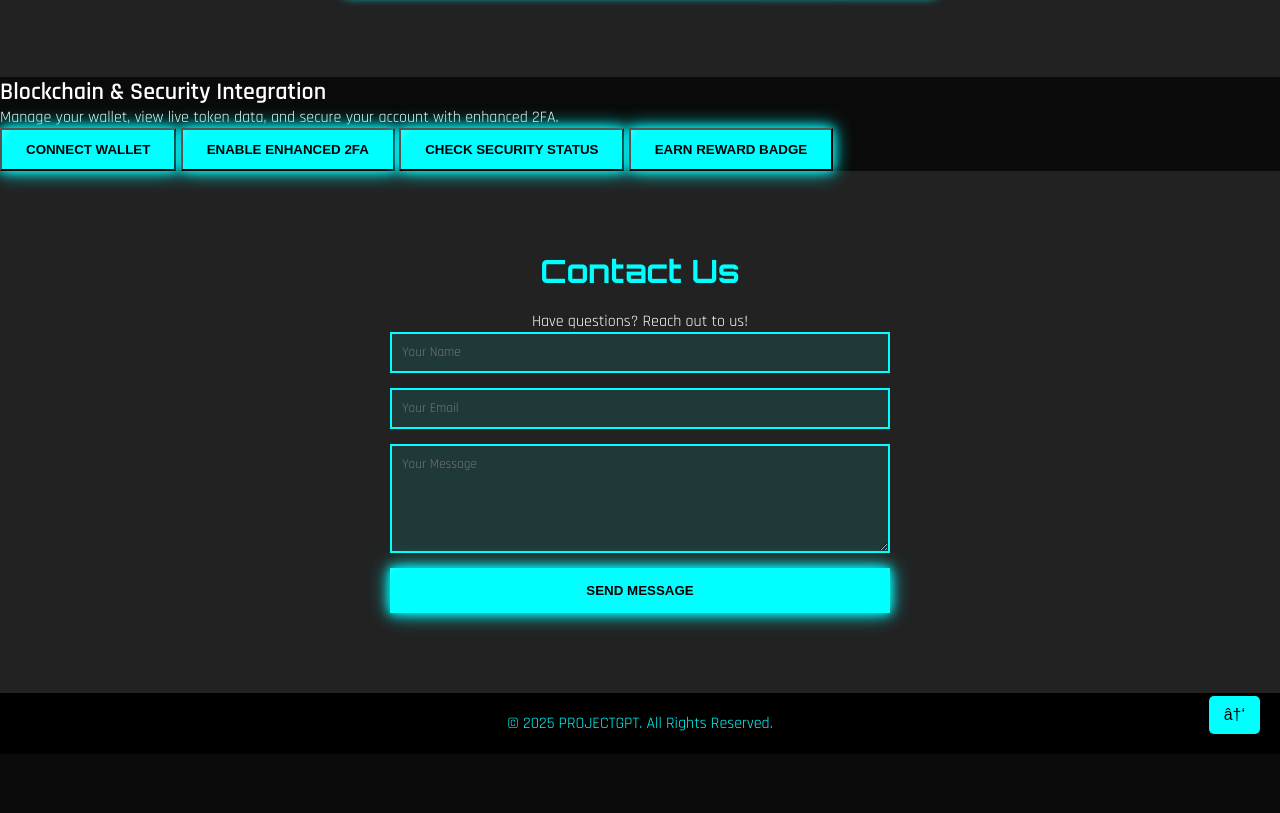
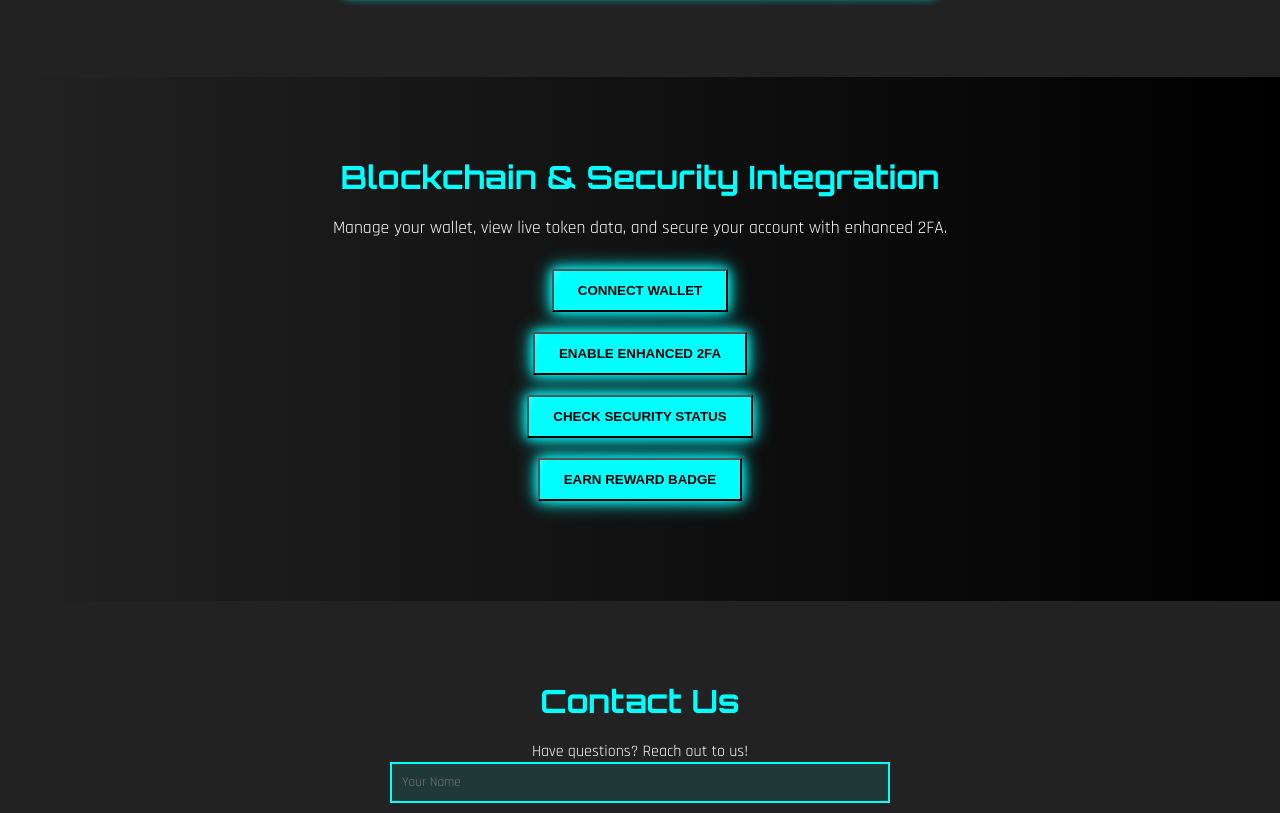
Before and after one commit to CaptObito/GPTPROJECT, a plain HTML site: page index.html in a window 1280 px wide. Shown: the part 1717-2530 px from the top of the page. Before the commit the page ends 2471 px from the top, so only its background shows below. Drawn offline with Linux system fonts and the light colour scheme.

Commit message:
Update style.css

```diff
--- a/style.css
+++ b/style.css
@@ -451,3 +451,74 @@ body.dark-mode {
   color: cyan;
   cursor: pointer;
 }
+
+/* BLOCKCHAIN & SECURITY SECTION */
+.blockchain {
+  background: linear-gradient(to right, #222, #000);
+  padding: 80px 20px;
+  text-align: center;
+  transition: all 0.4s ease-in-out;
+}
+.blockchain h2 {
+  font-family: 'Orbitron', sans-serif;
+  font-size: 2rem;
+  margin-bottom: 20px;
+  color: cyan;
+}
+.blockchain p {
+  font-size: 1.1rem;
+  margin-bottom: 30px;
+}
+.blockchain-container {
+  display: flex;
+  flex-direction: column;
+  align-items: center;
+  gap: 20px;
+}
+.security-status {
+  margin-top: 20px;
+  font-size: 1.1rem;
+  color: lime;
+}
+.reward-badge {
+  margin-top: 20px;
+  font-size: 1.2rem;
+  color: magenta;
+  border: 2px solid magenta;
+  padding: 10px;
+  border-radius: 10px;
+  display: inline-block;
+}
+
+/* Pastikan tombol futuristik sudah ada, contohnya: */
+.btn-futuristic {
+  position: relative;
+  display: inline-block;
+  padding: 12px 24px;
+  color: #000;
+  background: cyan;
+  text-transform: uppercase;
+  font-weight: bold;
+  overflow: hidden;
+  transition: 0.3s;
+  box-shadow: 0 0 10px cyan, 0 0 20px cyan;
+}
+.btn-futuristic::before {
+  content: "";
+  position: absolute;
+  top: 0;
+  left: -50%;
+  width: 50%;
+  height: 100%;
+  background: linear-gradient(to right, transparent, rgba(255,255,255,0.7), transparent);
+  transform: skewX(-30deg);
+  transition: 0.5s;
+}
+.btn-futuristic:hover::before {
+  left: 150%;
+}
+.btn-futuristic:hover {
+  background: magenta;
+  box-shadow: 0 0 20px magenta, 0 0 40px magenta;
+  color: #000;
+}
```
